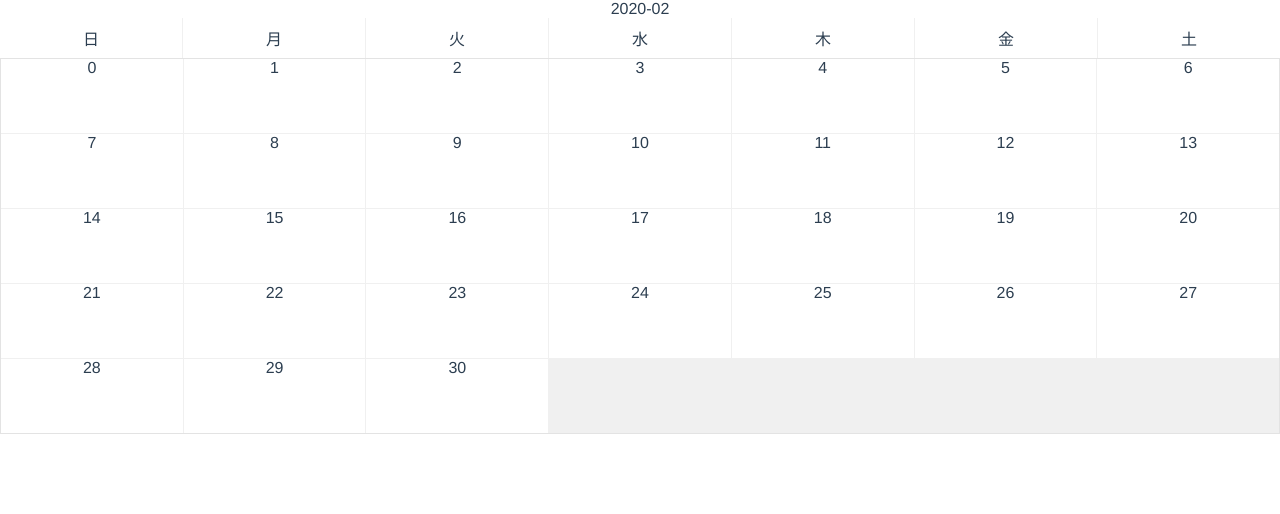
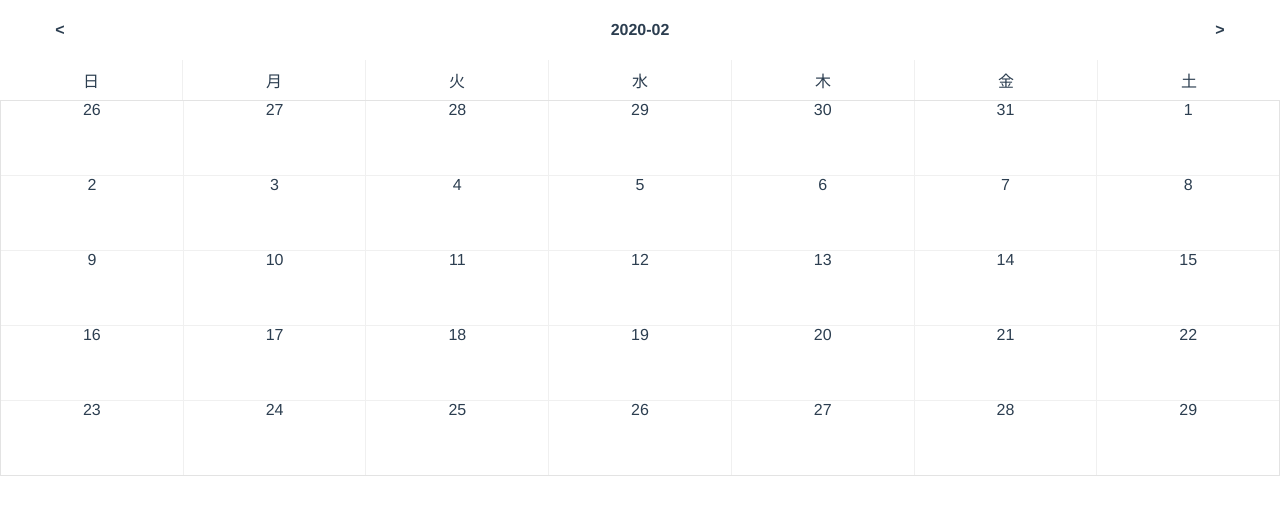
Before and after one commit to negibouze/simple-calendar-vue, a Vue app: page / in a window 1280 px wide. Shown: the top 514 px of the page. Built offline with nearby package versions, Linux system fonts and the light colour scheme.

Commit message:
年月を変えられるように変更 ・ヘッダー追加 ・日付関連の関数を追加

```diff
--- a/src/App.vue
+++ b/src/App.vue
@@ -1,19 +1,34 @@
 <template>
   <div id="app">
-    <calendar month="2020-02" />
+    <calendar
+      :month="month"
+      @click-left="handleClickLeft"
+      @click-right="handleClickRight"
+    />
   </div>
 </template>
 
 <script lang="ts">
 import { Component, Vue } from "vue-property-decorator";
 import Calendar from "./components/Calendar.vue";
+import { getNextYearMonth, getPreviousYearMonth } from "@/utils/day";
 
 @Component({
   components: {
     Calendar
   }
 })
-export default class App extends Vue {}
+export default class App extends Vue {
+  month = "2020-02";
+
+  handleClickLeft() {
+    this.month = getPreviousYearMonth(this.month);
+  }
+
+  handleClickRight() {
+    this.month = getNextYearMonth(this.month);
+  }
+}
 </script>
 
 <style lang="scss">
--- a/src/components/Calendar.vue
+++ b/src/components/Calendar.vue
@@ -1,6 +1,10 @@
 <template>
-  <div>
-    <div>{{ month }}</div>
+  <div class="calendar-root">
+    <div class="header">
+      <span class="arrow" @click="handleClickLeft">&lt;</span>
+      <span class="month">{{ month }}</span>
+      <span class="arrow" @click="handleClickRight">&gt;</span>
+    </div>
     <div class="calendar-content">
       <div class="day-of-week-container">
         <span v-for="v in dayOfWeek" :key="v" class="day-of-week-item">{{
@@ -8,8 +12,12 @@
         }}</span>
       </div>
       <div class="calendar-date-container">
-        <div v-for="v in displayPeriod" :key="v" class="calendar-date-content">
-          <span class="day">{{ v }}</span>
+        <div
+          v-for="date in displayPeriod"
+          :key="date"
+          class="calendar-date-content"
+        >
+          <span class="day">{{ getDay(date) }}</span>
         </div>
       </div>
     </div>
@@ -18,6 +26,14 @@
 
 <script lang="ts">
 import { Component, Prop, Vue } from "vue-property-decorator";
+import {
+  getDate,
+  getFirstDateOfMonth,
+  getLastDateOfMonth,
+  getFirstDateOfWeek,
+  getLastDateOfWeek,
+  getPeriod
+} from "@/utils/day";
 
 @Component
 export default class HelloWorld extends Vue {
@@ -25,15 +41,85 @@ export default class HelloWorld extends Vue {
 
   dayOfWeek = ["日", "月", "火", "水", "木", "金", "土"];
 
-  get displayPeriod(): number[] {
-    return [...Array(31).keys()];
+  get firstDate() {
+    if (!this.month) {
+      return undefined;
+    }
+    return getFirstDateOfMonth(this.month);
+  }
+
+  get lastDate() {
+    if (!this.month) {
+      return undefined;
+    }
+    return getLastDateOfMonth(this.month);
+  }
+
+  get firstDateOfFirstWeek() {
+    if (!this.firstDate) {
+      return undefined;
+    }
+    return getFirstDateOfWeek(this.firstDate);
+  }
+
+  get lastDateOfLastWeek() {
+    if (!this.lastDate) {
+      return undefined;
+    }
+    return getLastDateOfWeek(this.lastDate);
+  }
+
+  get displayPeriod(): string[] | undefined {
+    if (!(this.firstDateOfFirstWeek && this.lastDateOfLastWeek)) {
+      return undefined;
+    }
+    return getPeriod(this.firstDateOfFirstWeek, this.lastDateOfLastWeek);
+  }
+
+  getDay(date: string) {
+    return getDate(date);
+  }
+
+  handleClickLeft() {
+    this.$emit("click-left");
+  }
+
+  handleClickRight() {
+    this.$emit("click-right");
   }
 }
 </script>
 
 <style lang="scss" scoped>
+.calendar-root {
+  display: flex;
+  flex-direction: column;
+}
+
+.header {
+  display: flex;
+  flex: 0 0 60px;
+  font-weight: bold;
+  padding: 0 40px;
+
+  > span {
+    align-items: center;
+    display: flex;
+    justify-content: center;
+  }
+}
+
+.arrow {
+  flex: 0 0 40px;
+}
+
+.month {
+  flex: 1 1 auto;
+}
+
 .calendar-content {
   background-color: rgba(112, 112, 112, 0.1);
+  flex: 1 1 auto;
 }
 
 .day-of-week-container {
--- /dev/null
+++ b/src/utils/day.ts
@@ -0,0 +1,132 @@
+import dayjs from "dayjs";
+import "dayjs/locale/ja";
+
+const defaultDateFormat = "YYYY-MM-DD";
+const defaultYearMonthFormat = "YYYY-MM";
+
+dayjs.locale("ja");
+
+/**
+ * 指定した長さの連番の配列を返す
+ * e.g. numberRange(5) => [1, 2, 3, 4, 5]
+ * @param n
+ */
+function numberRange(n: number) {
+  return [...Array(n).keys()];
+}
+
+/**
+ * 渡した文字列の日付を返す
+ * @param dateStr
+ */
+export function getDate(dateStr: string) {
+  return dayjs(dateStr).date();
+}
+
+/**
+ * 渡した日付の曜日を返す
+ * 0 (日曜日)) to 6 (土曜日).
+ * @param dateStr
+ */
+export function getDayOfWeek(dateStr: string) {
+  return dayjs(dateStr).day();
+}
+
+/**
+ * 渡した文字列の日付が含まれる週の開始日を返す
+ * @param dateStr
+ * @param format
+ */
+export function getFirstDateOfWeek(
+  dateStr: string,
+  format = defaultDateFormat
+) {
+  const base = getDayOfWeek(dateStr);
+  return dayjs(dateStr)
+    .subtract(base, "day")
+    .format(format);
+}
+
+/**
+ * 渡した文字列の日付が含まれる週の最終日を返す
+ * @param dateStr
+ * @param format
+ */
+export function getLastDateOfWeek(dateStr: string, format = defaultDateFormat) {
+  const base = getDayOfWeek(dateStr);
+  return dayjs(dateStr)
+    .add(6 - base, "day")
+    .format(format);
+}
+
+/**
+ * 渡した文字列の年月の開始日を返す
+ * @param yearMonth
+ * @param format
+ */
+export function getFirstDateOfMonth(
+  yearMonth: string,
+  format = defaultDateFormat
+) {
+  return dayjs(yearMonth)
+    .startOf("month")
+    .format(format);
+}
+
+/**
+ * 渡した文字列の年月の最終日を返す
+ * @param yearMonth
+ * @param format
+ */
+export function getLastDateOfMonth(
+  yearMonth: string,
+  format = defaultDateFormat
+) {
+  return dayjs(yearMonth)
+    .endOf("month")
+    .format(format);
+}
+
+/**
+ * 渡した文字列の年月の前月を返す
+ * @param dateStr
+ * @param format
+ */
+export function getPreviousYearMonth(
+  dateStr: string,
+  format = defaultYearMonthFormat
+) {
+  return dayjs(dateStr)
+    .subtract(1, "month")
+    .format(format);
+}
+
+/**
+ * 渡した文字列の年月の翌月を返す
+ * @param dateStr
+ * @param format
+ */
+export function getNextYearMonth(
+  dateStr: string,
+  format = defaultYearMonthFormat
+) {
+  return dayjs(dateStr)
+    .add(1, "month")
+    .format(format);
+}
+
+/**
+ * 指定範囲の日付を返す
+ * @param startDateStr
+ * @param endDateStr
+ * @param format
+ */
+export function getPeriod(
+  startDateStr: string,
+  endDateStr: string,
+  format = defaultDateFormat
+) {
+  const start = dayjs(startDateStr);
+  const days = dayjs(endDateStr).diff(start, "day") + 1;
+  return numberRange(days).map(n => start.add(n, "day").format(format));
+}
```
